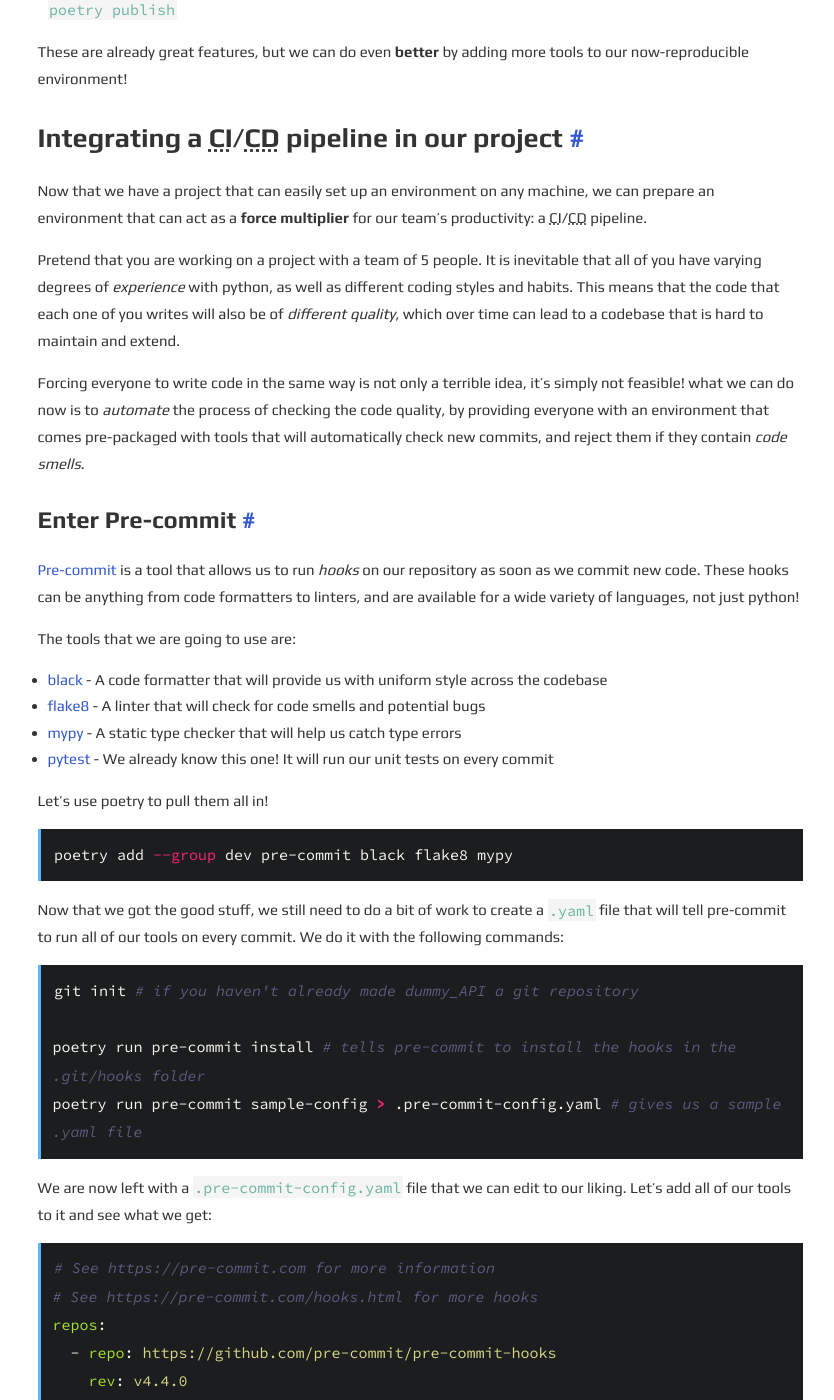
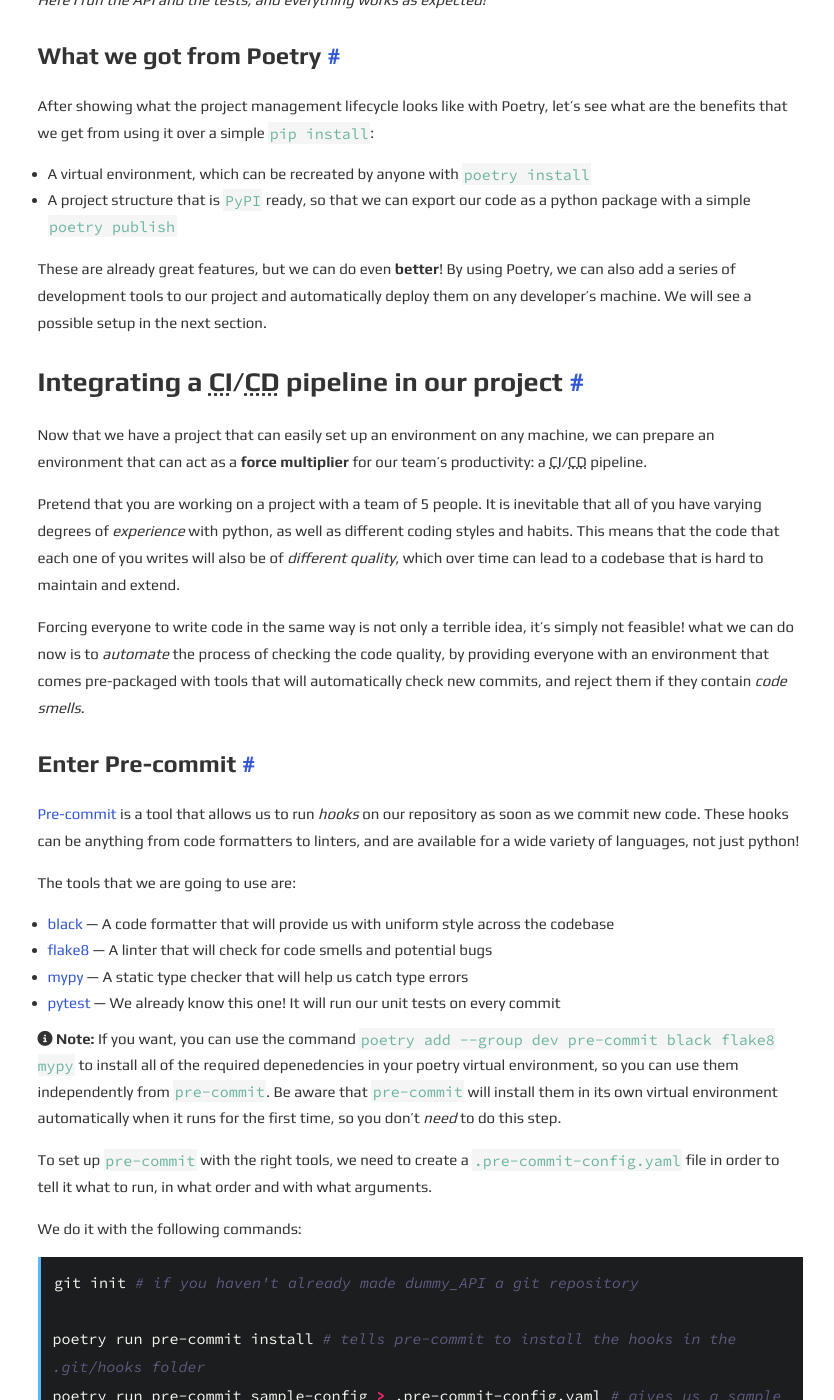
Before and after one commit to dario-loi/dario-loi.github.io, a Jekyll site: the page built from _posts/2023-09-07-boosting-code-quality-and-collaboration-with-📜-poetry-and-📌-pre-commit-in-🐍-python.md, in a window 1280 px wide and 1400 px high, scrolled down 6041 px. Shown: the whole window, without its empty margins (220-1054 px from the left). Built offline with Jekyll 4.4.1, drawn with Linux system fonts in a browser that asks for light colours; comment, search, counter and statistics services are not loaded; the table of contents is made by our own code; some of the changed text lies outside the part shown.

Commit message:
Article edits

````diff
--- /dev/null
+++ b/_includes/alert.html
@@ -0,0 +1 @@
+<div markdown="span" class="alert alert-danger" role="alert"><i class="fa fa-exclamation-circle"></i> <b>Alert:</b> {{include.content}}</div>
--- /dev/null
+++ b/_includes/note.html
@@ -0,0 +1 @@
+<div markdown="span" class="alert alert-info" role="alert"><i class="fa fa-info-circle"></i> <b>Note:</b> {{include.content}}</div>
--- a/_posts/2023-09-07-boosting-code-quality-and-collaboration-with-📜-poetry-and-📌-pre-commit-in-🐍-python.md
+++ b/_posts/2023-09-07-boosting-code-quality-and-collaboration-with-📜-poetry-and-📌-pre-commit-in-🐍-python.md
@@ -1,6 +1,6 @@
 ---
 layout: post
-title: Boosting code quality and collaboration with 📜 Poetry and 📌 Pre-commit in 🐍 Python
+title: Boosting code quality and collaboration with Poetry and Pre-commit in Python
 description: This is a collection of short CSS snippets I thought might be useful for beginners
 summary: This is a collection of short CSS snippets I thought might be useful for beginners.
 tags: python devops coding
@@ -58,11 +58,14 @@
 poetry config virtualenvs.in-project true
 ```
 
-with this, we are ready to start a new project!
+With this, we are ready to start a new project!
 
 ### A Poetry showcase project: `dummy_API`
 
-Let's demonstrate how poetry works with a simple project: a dummy API that returns a "Hello World" message.
+To show where poetry really shines as a project management tool, we need an example that is
+a bit more complex than a throwaway script, but still simple enough to fit into this
+blog post: An API server that returns a simple JSON object.
+
 For that, we will use the [FastAPI](https://fastapi.tiangolo.com/) library, which is a modern python framework
 for building APIs.
 
@@ -82,13 +85,17 @@
 └── tree.md
 ```
 
-We can see that there are *two* folders, one is called `dummy_api` and the other `tests`.
-In the `dummy_api` we will have our code, which can then be exported as a python package, while in the `tests` folder
-we will have our unit tests, which will import the code from the `dummy_api` folder.
+We can see that poetry generated *two* folders, `dummy_api` and  `tests`.
+The `dummy_api` folder will be the root of our API project, which will be exported as a
+package, while the `tests` folder will group up all of our unit tests, which are necessary
+to ensure the correctness of our API.
 
-We also have a `pyproject.toml` file, which is the file that poetry uses to keep track of our dependencies, and a `poetry.lock` file,
-the `poetry.lock` file keeps track of the **exact** versions of our dependencies, so that we can recreate the same environment, whereas
-the `.toml` is more relaxed, and acts like a "wish list" for our libraries, letting poetry decide which versions to install.
+Having the tests separated from the actual implementation ensures that the way we test our API
+mirrors the way that our users will interact with it, which is a good practice to follow.
+
+Under the root of our project, we also have a `pyproject.toml` file, a the file that poetry uses to keep track of our dependencies, and a `poetry.lock` file.
+The `poetry.lock` file keeps track of the **exact** versions of our dependencies, so that we can recreate the same environment, whereas
+the `.toml` is more relaxed, and acts like a library *wish list*, letting poetry pick and choosse the best versions for our project depending on the environment.
 
 Let's see the contents of the `pyproject.toml` file before we get to code our API:
 
@@ -155,11 +160,15 @@
 
 #### Testing the API
 
-Now that we have our API, we want to make sure that it works as intended, so we will write some unit tests for it. We will use the [pytest](https://docs.pytest.org/en/6.2.x/)
- framework, so make sure to install it with `poetry add --group dev pytest` before proceeding!
+Now that we have coded our API server, we want to make sure that it works as intended,
+so we will write some unit tests for it. We will use the [pytest](https://docs.pytest.org/en/6.2.x/)
+framework to write some test files under the `./tests` directory,
+so make sure to install it with `poetry add --group dev pytest` before proceeding!
 
-To create a test, we will create a file in the `tests` folder, called `test_root.py`, the job of
-this unit test is to check that the root endpoint returns a JSON object with the correct message.
+A `pytest` test is any python function that starts with `test_` that is contained in a python
+file that also starts with `test_`. For our API, there isn't really much to test but the
+single endpoint we have provided, hence we can create a test file called `test_root.py`, the job of
+this unit test is to check that our API returns the correct JSON object when we call the root endpoint.
 
 ```python
 import requests as r
@@ -184,13 +193,15 @@
 
 ### What we got from Poetry
 
-Now that our "project" is done, let's see what we got from using Poetry:
+After showing what the project management lifecycle looks like with Poetry, let's see what are the
+benefits that we get from using it over a simple `pip install`:
 
 - A virtual environment, which can be recreated by anyone with `poetry install`
 - A project structure that is `PyPI` ready, so that we can export our code as a python package with a simple `poetry publish`
 
-These are already great features, but we can do even **better** by adding more tools to our
-now-reproducible environment!
+These are already great features, but we can do even **better**! By using Poetry, we can also
+add a series of development tools to our project and automatically deploy them on any developer's machine.
+We will see a possible setup in the next section.
 
 
 ## Integrating a CI/CD pipeline in our project
@@ -216,19 +227,20 @@
 
 The tools that we are going to use are:
 
-* [black](https://github.com/psf/black) - A code formatter that will provide us with uniform style across the codebase
-* [flake8](https://flake8.pycqa.org/en/latest/) - A linter that will check for code smells and potential bugs
-* [mypy](https://mypy.readthedocs.io/en/stable/) - A static type checker that will help us catch type errors
-* [pytest](https://docs.pytest.org/en/6.2.x/) - We already know this one! It will run our unit tests on every commit
+* [black](https://github.com/psf/black) --- A code formatter that will provide us with uniform style across the codebase
+* [flake8](https://flake8.pycqa.org/en/latest/) --- A linter that will check for code smells and potential bugs
+* [mypy](https://mypy.readthedocs.io/en/stable/) --- A static type checker that will help us catch type errors
+* [pytest](https://docs.pytest.org/en/6.2.x/) --- We already know this one! It will run our unit tests on every commit
 
-Let's use poetry to pull them all in!
+{%
+  include note.html content = "If you want, you can use the command `poetry add --group dev pre-commit black flake8 mypy` to install all of the required depenedencies in
+  your poetry virtual environment, so you can use them independently from `pre-commit`. Be aware that `pre-commit` will
+  install them in its own virtual environment automatically when it runs for the first time, so you don't *need* to do this step."
+%}
 
-```bash
-poetry add --group dev pre-commit black flake8 mypy
-```
+To set up `pre-commit` with the right tools, we need to create a `.pre-commit-config.yaml` file
+in order to tell it what to run, in what order and with what arguments.
 
-Now that we got the good stuff, we still need to do a bit of work to create a `.yaml` file that will tell pre-commit to run all of
-our tools on every commit.
 We do it with the following commands:
 
 ```bash
@@ -238,8 +250,8 @@
 poetry run pre-commit sample-config > .pre-commit-config.yaml # gives us a sample .yaml file
 ```
 
-We are now left with a `.pre-commit-config.yaml` file that we can edit to our liking. Let's
-add all of our tools to it and see what we get:
+This will set up `pre-commit` on our git repository and will give us a default `.pre-commit-config.yaml` file that we can edit to our liking.
+A `.yaml` file that works for our project (using the tools that we mentioned above) looks like this:
 
 ```yaml
 # See https://pre-commit.com for more information
@@ -284,20 +296,19 @@
         args: [-v]
         always_run: true
         verbose: true
-
 ```
-*Here is the `.yaml` that we end up with, feel free to use it as a starting point for your own projects!*
+*Here is the `.yaml` that we end up with, feel free to use it as a starting point for your own python projects!*
 
 ### Pre-commit in action
 
-Now that tooling is ready, let's see what happens when we try to commit some code:
+Now that the tooling is ready, let's see what happens when we try to commit some code:
 
 {%include lazyload.html src = "/assets/img/precommit.webp" alt = "GIF showing the pre-commit hooks in action" title = "GIF showing the pre-commit hooks in action" caption = "Here we push a commit to our repository, and the pre-commit hooks run automatically, formatting our code and checking for errors. We can see that everything went through, hence the code is of good quality! if there were any errors, we would need to fix them and then run the commit again."%}
 
-Having these checks at every commit gives us precious guarantees about the quality of our code,
+Having these checks at every commit gives us precious guarantees on our code quality,
 but we can only rely on them if we are sure that everyone is using the same tools. This is why
 Poetry is so important: it allows us to bundle `pre-commit` with our project, so that everyone
-can run the hooks from day one!
+has to run the hooks from day *one*!
 
 ## Final thoughts
 
````
Also changed, not shown: other parts of _posts/2023-09-07-boosting-code-quality-and-collaboration-with-📜-poetry-and-📌-pre-commit-in-🐍-python.md (+2 -5 lines).
